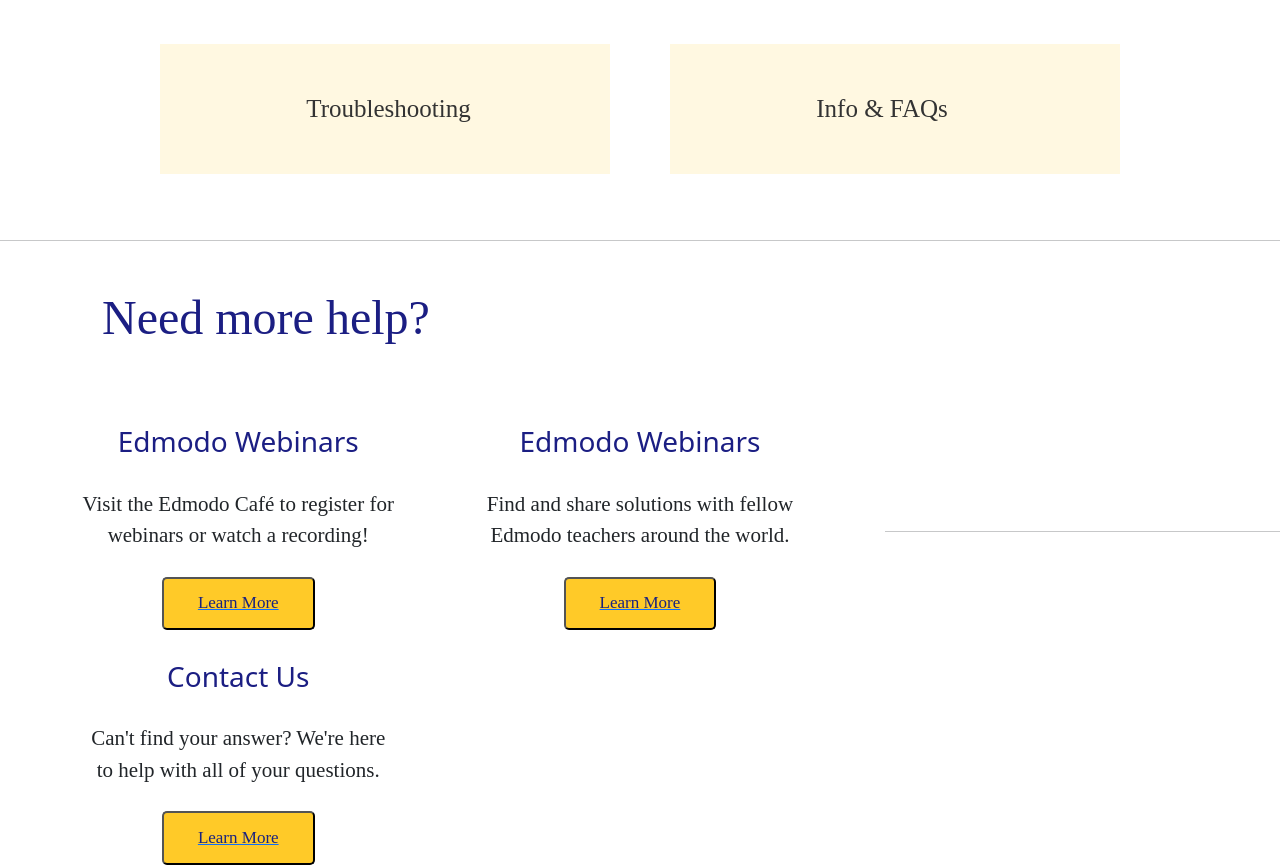
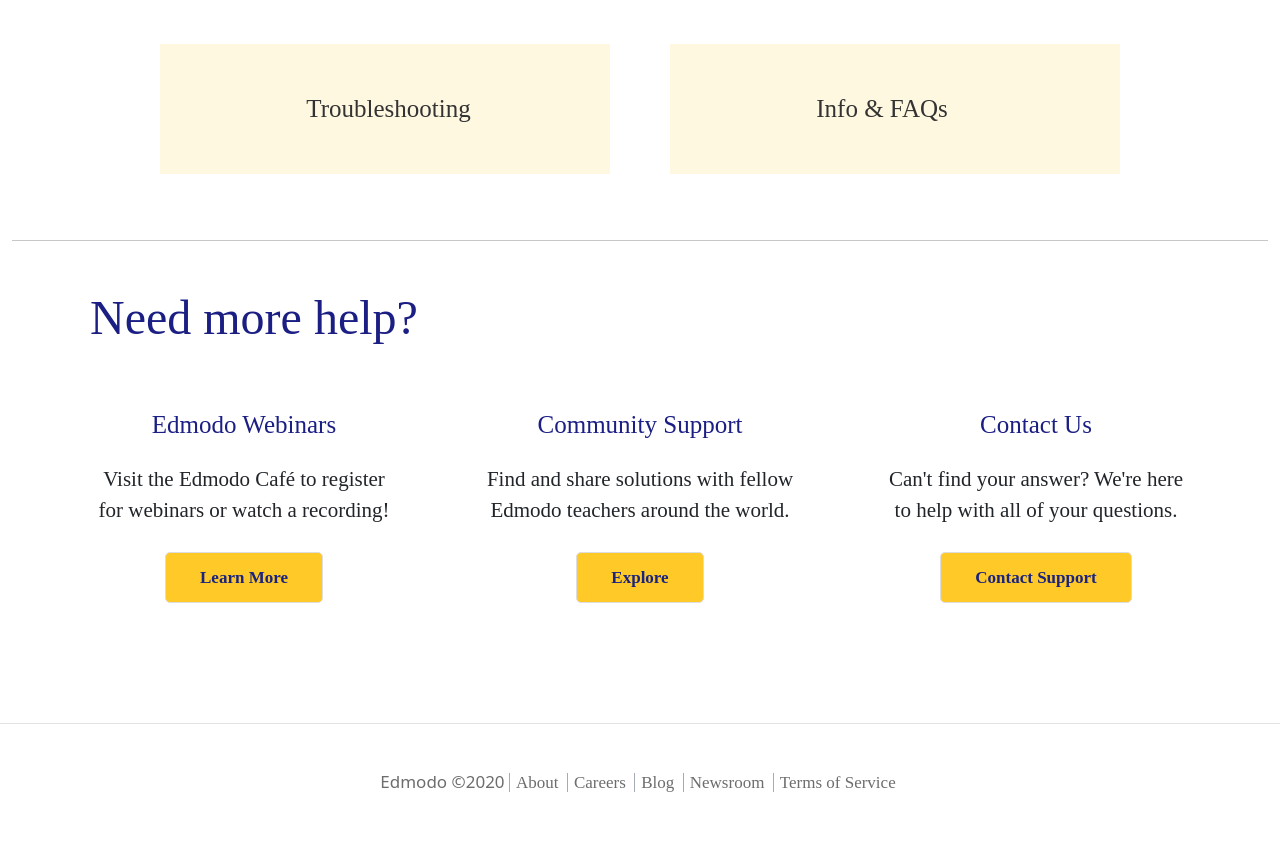
Before and after one commit to VanPhong266/61THNB-NHOM22-CNWEB, a PHP site: page /support.html in a window 1280 px wide. Shown: the part 1117-1982 px from the top of the page. After the commit the page ends 1909 px from the top, so only its background shows below. Run offline with PHP 8.4, Linux system fonts and the light colour scheme; some libraries are stand-ins or nearby versions.

Commit message:
sửa support

```diff
--- a/css/cssforsuport.css
+++ b/css/cssforsuport.css
@@ -170,49 +170,89 @@
     font-size: 25px;
     color: #333333;
 }
-.title-need-more-help, .library-category-title {
+.need-more-help {
     width: 90%;
     max-width: 1100px;
+    margin: 0 auto;
+}
+.homepage-header, .library-category-title {
     font-family: "Vulf Sans Light";
     font-size: 48px;
-    color: #1b1e83;
+    color: #1B1E83;
     text-align: left;
     margin: 1em auto;
     font-weight: normal;
 }
-.lua-chon-help{
+.need-help-option {
     float: left;
     width: 28%;
     margin-right: 8%;
     text-align: center;
-
+}
+.need-help-option a{
+    color: rgba(25, 35, 126, 1);
+    font-family: "Disclaimer Regular";
+    text-decoration: none;
 }
 .need-help-icon {
     height: 175px;
     margin: 0 auto;
 }
-.title-lua-chon{
-    color: #1b1e83;
+.need-help-option-header {
+    color: #1B1E83;
+    font-family: "Vulf Sans Regular";
+    font-size: 25px;
     text-align: center;
-    margin-top: 30px;
-    margin-bottom: 30px;
+    padding-top: 5%;
+    padding-bottom: 5%;
 }
-.van-mau-help{
+.need-help-option-text {
+    font-family: "Disclaimer Regular";
     font-size: 21px;
-    font-family: "Disclaimer Regular";
     margin: 0 auto;
     margin-bottom: 25px;
     text-align: center;
+}
 
-}
 .need-help-option-button {
     color: #1A237E;
     background-color: #FFCA28;
     border-radius: 5px;
     font-family: "Disclaimer Regular";
+    font-weight: bold;
+    padding: 0.7em 2em;
+    font-size: 17px;
+    display: block;
+    margin: auto;
+    border: 1px solid #dddddd;
+    text-decoration: none;
+}
+.far-right-option {
+    margin-right: 0;
+}
+
+.footer {
+    height: 60px;
+    width: 100%;
+    border-top: 1px solid #e3e3e3;
+    padding: 45px 0 60px;
+}
+.footer-nav {
+    width: 80%;
+    margin: 0 auto;
     text-align: center;
     font-size: 17px;
-    margin: auto;
-    padding: 0.7em 2em;
-    display: block;
+    top: 50%;
+
+    position: relative;
+    color: #6d6d6d;
 }
+.footer-nav a{
+    content: "";
+    border-left: 1px solid rgb(164, 171, 183);
+    padding-left: 6px;
+    font-family: "Disclaimer Regular";
+    color: #6d6d6d;
+    margin-right: 4px;
+   text-decoration: none;
+}
--- a/index.html
+++ b/index.html
@@ -38,7 +38,7 @@
                             <a class="nav-link active" aria-current="page" href="#">Blog</a>
                         </li>
                         <li class="nav-item">
-                            <a class="nav-link active" aria-current="page" href="#">Support</a>
+                            <a class="nav-link active" aria-current="page" href="support.html">Support</a>
                         </li>
                         <li class="nav-item">
                             <a class="nav-link active" aria-current="page" href="#">Getting Started</a>
--- a/support.html
+++ b/support.html
@@ -17,9 +17,8 @@
   <header class="header">
     <div class="header-inner clearfix">
       <div class="logo">
-                <a title="Home" href="/hc/en-us">
-                    <img src="//theme.zdassets.com/theme_assets/225181/51eb67806a4da0dba5cc2516eac9bc2877e68ec6.png"
-                        alt="Logo">
+        <a title="Home" href="index.html">
+          <img src="//theme.zdassets.com/theme_assets/225181/51eb67806a4da0dba5cc2516eac9bc2877e68ec6.png" alt="Logo">
         </a>
       </div>
       <!-- tạo phần bên phải navbar -->
@@ -29,21 +28,19 @@
           <a class="dropdown-toggle">English (US)</a>
           <span class="dropdown-menu" role="menu" aria-expanded="false">
 
-                        <div class="mobile-link-container language-link"><a href="https://support.edmodo.com/hc/ar"
-                                dir="rtl" rel="nofollow" role="menuitem">
+            <div class="mobile-link-container language-link"><a href="https://support.edmodo.com/hc/ar" dir="rtl"
+                rel="nofollow" role="menuitem">
                 العربية </a>
             </div>
 
-                        <div class="mobile-link-container language-link"><a
-                                href="/hc/change_language/es?return_to=%2Fhc%2Fes" dir="ltr" rel="nofollow"
-                                role="menuitem">
+            <div class="mobile-link-container language-link"><a href="/hc/change_language/es?return_to=%2Fhc%2Fes"
+                dir="ltr" rel="nofollow" role="menuitem">
                 Español
               </a>
             </div>
 
-                        <div class="mobile-link-container language-link"><a
-                                href="/hc/change_language/it?return_to=%2Fhc%2Fit" dir="ltr" rel="nofollow"
-                                role="menuitem">
+            <div class="mobile-link-container language-link"><a href="/hc/change_language/it?return_to=%2Fhc%2Fit"
+                dir="ltr" rel="nofollow" role="menuitem">
                 Italiano
               </a></div>
 
@@ -86,7 +83,8 @@
 
         <div class="individual-cat-link get-started left-cat">
           <a class="svg" href="/hc/categories/200331474">
-                    <object class="individual-cat-icon" type="image/png" data="//theme.zdassets.com/theme_assets/225181/657d92917647c430a61d82273ae524cba69441c2.png"></object>
+            <object class="individual-cat-icon" type="image/png"
+              data="//theme.zdassets.com/theme_assets/225181/657d92917647c430a61d82273ae524cba69441c2.png"></object>
             <div class="cat-text-container">
               <h3 class="individual-cat-text">Getting Started <br> &amp; Classes/Groups</h3>
             </div>
@@ -95,7 +93,8 @@
 
         <div class="individual-cat-link accounts-passwords">
           <a class="svg" href="/hc/categories/200331484">
-                    <object class="individual-cat-icon" type="image/png" data="//theme.zdassets.com/theme_assets/225181/6ae699d6ba779bb53994c44c7c2da90f5b0ef623.png"></object>
+            <object class="individual-cat-icon" type="image/png"
+              data="//theme.zdassets.com/theme_assets/225181/6ae699d6ba779bb53994c44c7c2da90f5b0ef623.png"></object>
             <div class="cat-text-container">
               <h3 class="individual-cat-text">Account Settings <br> &amp; Passwords</h3>
             </div>
@@ -104,17 +103,20 @@
 
         <div class="individual-cat-link  using-edmodo left-cat">
           <a class="svg" href="/hc/categories/200328890">
-                    <object class="individual-cat-icon" type="image/png" data="//theme.zdassets.com/theme_assets/225181/af8bea7f32af849bac6b39e24e10f542f93d88a1.png"></object>
+            <object class="individual-cat-icon" type="image/png"
+              data="//theme.zdassets.com/theme_assets/225181/af8bea7f32af849bac6b39e24e10f542f93d88a1.png"></object>
             <div class="cat-text-container">
               <h3 class="individual-cat-text">Edmodo Features
-            <br>(In's, Out's, &amp; How To's)</h3>
+                <br>(In's, Out's, &amp; How To's)
+              </h3>
             </div>
           </a>
         </div>
 
         <div class="individual-cat-link mobile-apps">
           <a class="svg" href="/hc/categories/200328900">
-                    <object class="individual-cat-icon" type="image/png" data="//theme.zdassets.com/theme_assets/225181/e36132d169aeabc006993a645fc2194b59947eb9.png"></object>
+            <object class="individual-cat-icon" type="image/png"
+              data="//theme.zdassets.com/theme_assets/225181/e36132d169aeabc006993a645fc2194b59947eb9.png"></object>
             <div class="cat-text-container">
               <h3 class="individual-cat-text">Mobile Apps</h3>
             </div>
@@ -123,7 +125,8 @@
 
         <div class="individual-cat-link parent-resources left-cat">
           <a class="svg" href="/hc/categories/115002392687">
-                    <object class="individual-cat-icon" type="image/png" data="//theme.zdassets.com/theme_assets/225181/e00e9833f787b52ea4a2e203fc7a67e248e94fb3.png"></object>
+            <object class="individual-cat-icon" type="image/png"
+              data="//theme.zdassets.com/theme_assets/225181/e00e9833f787b52ea4a2e203fc7a67e248e94fb3.png"></object>
             <div class="cat-text-container">
               <h3 class="individual-cat-text">Parent Resources</h3>
             </div>
@@ -132,7 +135,8 @@
 
         <div class="individual-cat-link school-district">
           <a class="svg" href="/hc/categories/1500000244662">
-                    <object class="individual-cat-icon" type="image/png" data="//theme.zdassets.com/theme_assets/225181/1425629e33731a713bd6e993546dc6534c5aae80.png"></object>
+            <object class="individual-cat-icon" type="image/png"
+              data="//theme.zdassets.com/theme_assets/225181/1425629e33731a713bd6e993546dc6534c5aae80.png"></object>
             <div class="cat-text-container">
               <h3 class="individual-cat-text">Edmodo Pro <br> Admin Tools</h3>
             </div>
@@ -141,7 +145,8 @@
 
         <div class="individual-cat-link troubleshooting-bugs left-cat">
           <a class="svg" href="/hc/categories/200328920">
-                    <object class="individual-cat-icon" type="image/png" data="//theme.zdassets.com/theme_assets/225181/e36c943cf72660e7563ef27512b8efdc61bfa192.png"></object>
+            <object class="individual-cat-icon" type="image/png"
+              data="//theme.zdassets.com/theme_assets/225181/e36c943cf72660e7563ef27512b8efdc61bfa192.png"></object>
             <div class="cat-text-container">
               <h3 class="individual-cat-text">Troubleshooting</h3>
             </div>
@@ -150,48 +155,64 @@
 
         <div class="individual-cat-link info-faqs">
           <a class="svg" href="/hc/categories/200331504">
-                    <object class="individual-cat-icon" type="image/png" data="//theme.zdassets.com/theme_assets/225181/8950e6a19650ca9ba6c2e393182f2753367d595a.png"></object>
+            <object class="individual-cat-icon" type="image/png"
+              data="//theme.zdassets.com/theme_assets/225181/8950e6a19650ca9ba6c2e393182f2753367d595a.png"></object>
             <div class="cat-text-container">
               <h3 class="individual-cat-text">Info &amp; FAQs</h3>
             </div>
           </a>
         </div>
-
       </div>
     </div>
+    <div class="container-fluid">
+      <hr>
+    </div>
     <div class="need-more-help">
-          <hr>
-          <h2 class="title-need-more-help container">Need more help?</h2>
-          <div class="lua-chon-need-more-help container">
-            <div class="lua-chon-help">
-              <object class="need-help-icon" type="image/png" data="//theme.zdassets.com/theme_assets/225181/59cae86db2d42bf749e29c2de7de6fbe902ec519.png"></object>
-              <h3 class="title-lua-chon">Edmodo Webinars</h3>
-              <p class="van-mau-help">
-                Visit the Edmodo Café to register for webinars or watch a recording!
+      <h2 class="homepage-header">Need more help?</h2>
+      <div class="need-help-options-container clearfix">
+        <div class="need-help-option">
+          <object class="need-help-icon" type="image/png"
+            data=//theme.zdassets.com/theme_assets/225181/59cae86db2d42bf749e29c2de7de6fbe902ec519.png></object>
+          <h3 class="need-help-option-header">Edmodo Webinars</h3>
+          <p class="need-help-option-text">Visit the Edmodo Café to register for webinars or watch a recording!
+
+
+
           </p>
-              <a href="#" target="_blank"><button class="need-help-option-button">Learn More</button></a>
+          <a href="https://info.edmodo.com/edmodo-cafe" target="_blank"><button class="need-help-option-button">Learn
+              More</button></a>
         </div>
-            <div class="lua-chon-help">
-              <object class="need-help-icon" type="image/png" data="//theme.zdassets.com/theme_assets/225181/864bfba506cffff520511a356d1f0a63c2390ee1.png"></object>
-              <h3 class="title-lua-chon">Edmodo Webinars</h3>
-              <p class="van-mau-help">
-                Find and share solutions with fellow Edmodo teachers around the world.
-              </p>
-              <a href="#" target="_blank"><button class="need-help-option-button">Learn More</button></a>
+
+        <div class="need-help-option">
+          <object class="need-help-icon" type="image/png"
+            data=//theme.zdassets.com/theme_assets/225181/864bfba506cffff520511a356d1f0a63c2390ee1.png></object>
+          <h3 class="need-help-option-header">Community Support</h3>
+          <p class="need-help-option-text">Find and share solutions with fellow Edmodo teachers around the world.</p>
+          <a href="https://go.edmodo.com/community/#groups" target="_blank"><button
+              class="need-help-option-button">Explore</button></a>
         </div>
-            <div class="lua-chon-help">
-              <object class="need-help-icon" type="image/png" data=//theme.zdassets.com/theme_assets/225181/e6da3ae015bfacaea42de1971164a20647774eb6.png></object>
-              <h3 class="title-lua-chon">Contact Us</h3>
-              <p class="van-mau-help">
-                Can't find your answer? We're here to help with all of your questions.
-              </p>
-              <a href="#" target="_blank"><button class="need-help-option-button">Learn More</button></a>
+
+        <div class="need-help-option far-right-option">
+          <object class="need-help-icon" type="image/png"
+            data=//theme.zdassets.com/theme_assets/225181/e6da3ae015bfacaea42de1971164a20647774eb6.png></object>
+          <h3 class="need-help-option-header">Contact Us</h3>
+          <p class="need-help-option-text">Can't find your answer? We're here to help with all of your questions.</p>
+          <a href="/hc/requests/new"><button class="need-help-option-button" target="_blank">Contact
+              Support</button></a>
         </div>
       </div>
     </div>
+
   </main>
   <footer class="footer">
-      <hr>
+    <nav class="footer-nav">
+      <span>Edmodo &copy;2020</span>
+      <a href='#'>About</a>
+      <a href='#'>Careers</a>
+      <a href='#'>Blog</a>
+      <a href='#'>Newsroom</a>
+      <a href='#'>Terms of Service</a>
+    </nav>
   </footer>
   <script src="https://cdn.jsdelivr.net/npm/bootstrap@5.1.3/dist/js/bootstrap.bundle.min.js"
     integrity="sha384-ka7Sk0Gln4gmtz2MlQnikT1wXgYsOg+OMhuP+IlRH9sENBO0LRn5q+8nbTov4+1p"
```
Lines whose indentation alone changed are shown as unchanged.
